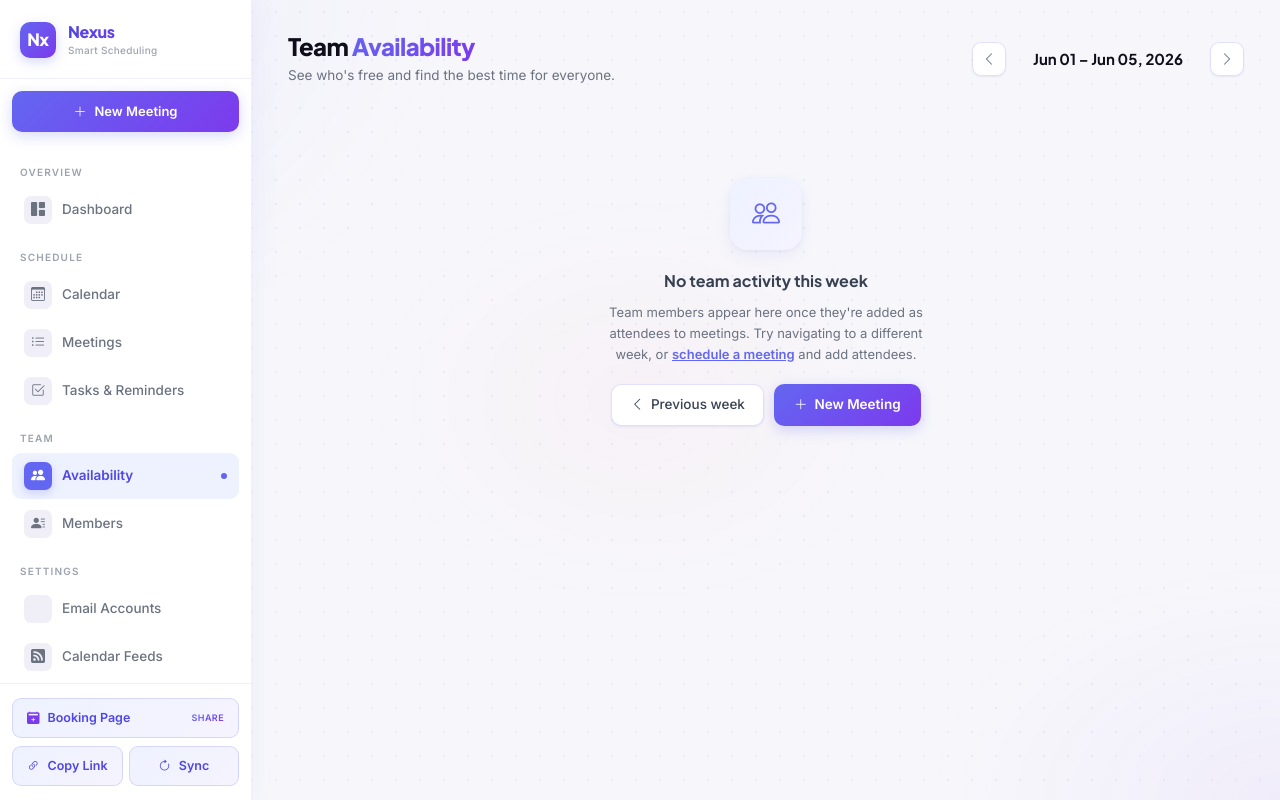
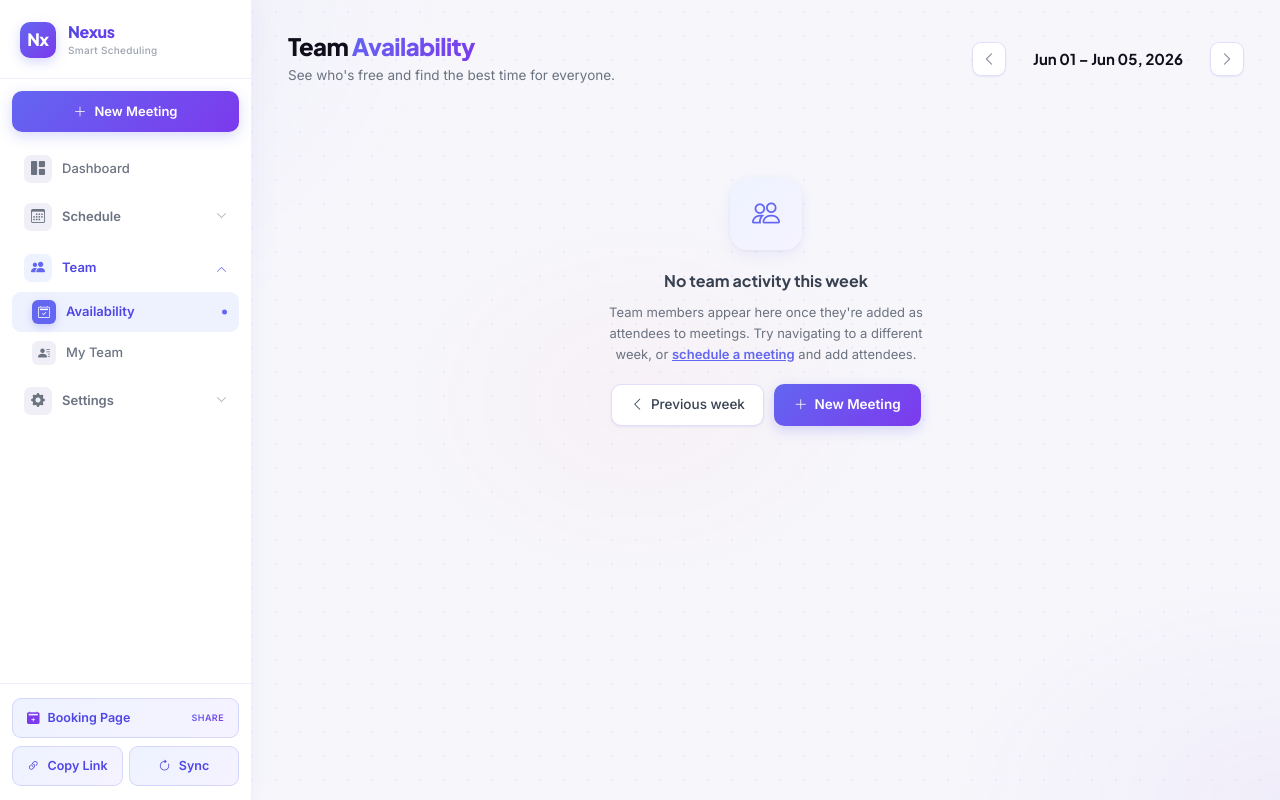
Before and after one commit to agrimachauhan06-eng/Meeting-Scheduler, a Flask app: page /availability in a window 1280 px wide. Run offline with Flask 3, Linux system fonts and the light colour scheme; some libraries are stand-ins or nearby versions.

Commit message:
Add collapsible nav groups to sidebar (Schedule, Team, Settings)
Groups collapse/expand on click with smooth animation. Active page's
group auto-opens on load. Dashboard stays as a top-level item.

Co-Authored-By: Claude Sonnet 4.6 <noreply@anthropic.com>

```diff
--- a/templates/base.html
+++ b/templates/base.html
@@ -130,42 +130,83 @@
         }
         .brand-tag { font-size: 10px; font-weight: 500; color: var(--text-light); letter-spacing: 0.3px; }
 
-        .sidebar-nav { flex: 1; padding: 14px 12px; display: flex; flex-direction: column; gap: 2px; overflow-y: auto; }
+        .sidebar-nav { flex: 1; padding: 10px 12px 14px; display: flex; flex-direction: column; gap: 3px; overflow-y: auto; }
 
-        .nav-group-label {
-            font-size: 10px; font-weight: 700; letter-spacing: 1.2px;
-            text-transform: uppercase; color: var(--text-light);
-            padding: 10px 8px 5px; margin-top: 4px;
-        }
+        /* ── NAV GROUP (collapsible) ── */
+        .nav-group { margin-bottom: 2px; }
 
-        .nav-item {
+        .nav-group-header {
             display: flex; align-items: center; gap: 10px;
             padding: 9px 12px; border-radius: 9px;
-            color: var(--text-muted); text-decoration: none;
-            font-size: 13.5px; font-weight: 500;
+            color: var(--text-muted); background: none; border: none; width: 100%;
+            font-size: 13px; font-weight: 600; font-family: 'Inter', sans-serif;
+            cursor: pointer; text-decoration: none;
             transition: all 0.18s ease; position: relative;
+            text-align: left;
         }
+        .nav-group-header:hover { color: var(--text-2); background: var(--surface-2); }
+        .nav-group-header.open { color: var(--primary-dark); }
 
-        .nav-item-icon {
+        .nav-group-header-icon {
             width: 28px; height: 28px; border-radius: 7px;
             display: flex; align-items: center; justify-content: center;
             font-size: 14px; transition: all 0.18s ease;
             background: var(--surface-2); color: var(--text-muted);
             flex-shrink: 0;
         }
+        .nav-group-header:hover .nav-group-header-icon,
+        .nav-group-header.open .nav-group-header-icon {
+            background: var(--primary-soft); color: var(--primary);
+        }
 
+        .nav-group-chevron {
+            margin-left: auto; font-size: 11px; color: var(--text-light);
+            transition: transform 0.22s cubic-bezier(0.4,0,0.2,1);
+        }
+        .nav-group-header.open .nav-group-chevron { transform: rotate(180deg); color: var(--primary); }
+
+        /* active-group indicator dot */
+        .nav-group-header.has-active { color: var(--primary-dark); }
+        .nav-group-header.has-active .nav-group-header-icon { background: var(--primary-soft); color: var(--primary); }
+
+        .nav-group-items {
+            overflow: hidden;
+            max-height: 0;
+            transition: max-height 0.28s cubic-bezier(0.4,0,0.2,1);
+        }
+        .nav-group-items.open { max-height: 400px; }
+
+        /* ── NAV ITEM (child) ── */
+        .nav-item {
+            display: flex; align-items: center; gap: 10px;
+            padding: 8px 12px 8px 20px; border-radius: 9px;
+            color: var(--text-muted); text-decoration: none;
+            font-size: 13px; font-weight: 500;
+            transition: all 0.18s ease; position: relative;
+            margin-top: 1px;
+        }
+        .nav-item-icon {
+            width: 24px; height: 24px; border-radius: 6px;
+            display: flex; align-items: center; justify-content: center;
+            font-size: 12px; transition: all 0.18s ease;
+            background: var(--surface-2); color: var(--text-muted);
+            flex-shrink: 0;
+        }
         .nav-item:hover { color: var(--text-2); background: var(--surface-2); }
         .nav-item:hover .nav-item-icon { background: var(--primary-soft); color: var(--primary); }
 
         .nav-item.active { color: var(--primary-dark); background: var(--primary-soft); font-weight: 600; }
         .nav-item.active .nav-item-icon { background: var(--primary); color: white; box-shadow: 0 3px 8px var(--primary-glow); }
-
         .nav-item.active::after {
             content: '';
             position: absolute; right: 12px; top: 50%; transform: translateY(-50%);
-            width: 6px; height: 6px; border-radius: 50%;
+            width: 5px; height: 5px; border-radius: 50%;
             background: var(--primary);
         }
+
+        /* standalone nav item (Dashboard) — no indent */
+        .nav-item.standalone { padding-left: 12px; }
+        .nav-item.standalone .nav-item-icon { width: 28px; height: 28px; border-radius: 7px; font-size: 14px; }
 
         .sidebar-new-meeting {
             padding: 12px 12px 4px;
@@ -582,37 +623,66 @@
         </div>
 
         <div class="sidebar-nav">
-            <div class="nav-group-label">Overview</div>
-            <a href="/" class="nav-item {% if request.endpoint == 'main.dashboard' %}active{% endif %}">
+
+            <!-- Dashboard — standalone -->
+            <a href="/" class="nav-item standalone {% if request.endpoint == 'main.dashboard' %}active{% endif %}">
                 <div class="nav-item-icon"><i class="bi bi-grid-1x2-fill"></i></div>
                 Dashboard
             </a>
 
-            <div class="nav-group-label">Schedule</div>
+            <!-- Schedule group -->
+            {% set schedule_active = request.endpoint in ['main.calendar_view','main.meetings_list','main.tasks','main.create_meeting'] %}
+            <div class="nav-group">
+                <button class="nav-group-header {% if schedule_active %}has-active open{% endif %}" data-group="schedule">
+                    <div class="nav-group-header-icon"><i class="bi bi-calendar3"></i></div>
+                    Schedule
+                    <i class="bi bi-chevron-down nav-group-chevron"></i>
+                </button>
+                <div class="nav-group-items {% if schedule_active %}open{% endif %}" id="group-schedule">
                     <a href="/calendar" class="nav-item {% if request.endpoint == 'main.calendar_view' %}active{% endif %}">
-                <div class="nav-item-icon"><i class="bi bi-calendar3"></i></div>
+                        <div class="nav-item-icon"><i class="bi bi-calendar-week"></i></div>
                         Calendar
                     </a>
                     <a href="/meetings" class="nav-item {% if request.endpoint == 'main.meetings_list' %}active{% endif %}">
                         <div class="nav-item-icon"><i class="bi bi-list-ul"></i></div>
-                Meetings
+                        All Meetings
                     </a>
                     <a href="/tasks" class="nav-item {% if request.endpoint == 'main.tasks' %}active{% endif %}">
                         <div class="nav-item-icon"><i class="bi bi-check2-square"></i></div>
                         Tasks &amp; Reminders
                     </a>
+                </div>
+            </div>
 
-            <div class="nav-group-label">Team</div>
+            <!-- Team group -->
+            {% set team_active = request.endpoint in ['main.team_availability','main.team_members'] %}
+            <div class="nav-group">
+                <button class="nav-group-header {% if team_active %}has-active open{% endif %}" data-group="team">
+                    <div class="nav-group-header-icon"><i class="bi bi-people-fill"></i></div>
+                    Team
+                    <i class="bi bi-chevron-down nav-group-chevron"></i>
+                </button>
+                <div class="nav-group-items {% if team_active %}open{% endif %}" id="group-team">
                     <a href="/availability" class="nav-item {% if request.endpoint == 'main.team_availability' %}active{% endif %}">
-                <div class="nav-item-icon"><i class="bi bi-people-fill"></i></div>
+                        <div class="nav-item-icon"><i class="bi bi-calendar2-check"></i></div>
                         Availability
                     </a>
                     <a href="/team" class="nav-item {% if request.endpoint == 'main.team_members' %}active{% endif %}">
                         <div class="nav-item-icon"><i class="bi bi-person-lines-fill"></i></div>
-                Members
+                        My Team
                     </a>
+                </div>
+            </div>
 
-            <div class="nav-group-label">Settings</div>
+            <!-- Settings group -->
+            {% set settings_active = request.endpoint in ['main.email_accounts','main.calendar_feeds','main.sync_filters','main.book_meeting'] %}
+            <div class="nav-group">
+                <button class="nav-group-header {% if settings_active %}has-active open{% endif %}" data-group="settings">
+                    <div class="nav-group-header-icon"><i class="bi bi-gear-fill"></i></div>
+                    Settings
+                    <i class="bi bi-chevron-down nav-group-chevron"></i>
+                </button>
+                <div class="nav-group-items {% if settings_active %}open{% endif %}" id="group-settings">
                     <a href="/settings/emails" class="nav-item {% if request.endpoint == 'main.email_accounts' %}active{% endif %}">
                         <div class="nav-item-icon"><i class="bi bi-envelope-gear-fill"></i></div>
                         Email Accounts
@@ -625,6 +695,9 @@
                         <div class="nav-item-icon"><i class="bi bi-funnel-fill"></i></div>
                         Sync Filters
                     </a>
+                </div>
+            </div>
+
         </div>
 
         <div class="sidebar-footer">
@@ -729,6 +802,17 @@
                 setTimeout(() => el.remove(), 400);
             });
         }, 4500);
+
+        // Collapsible nav groups
+        document.querySelectorAll('.nav-group-header').forEach(function(btn) {
+            btn.addEventListener('click', function() {
+                var groupId = 'group-' + btn.getAttribute('data-group');
+                var items = document.getElementById(groupId);
+                var isOpen = items.classList.contains('open');
+                items.classList.toggle('open', !isOpen);
+                btn.classList.toggle('open', !isOpen);
+            });
+        });
     </script>
     {% block extra_js %}{% endblock %}
 </body>
```
Lines whose indentation alone changed are shown as unchanged.
